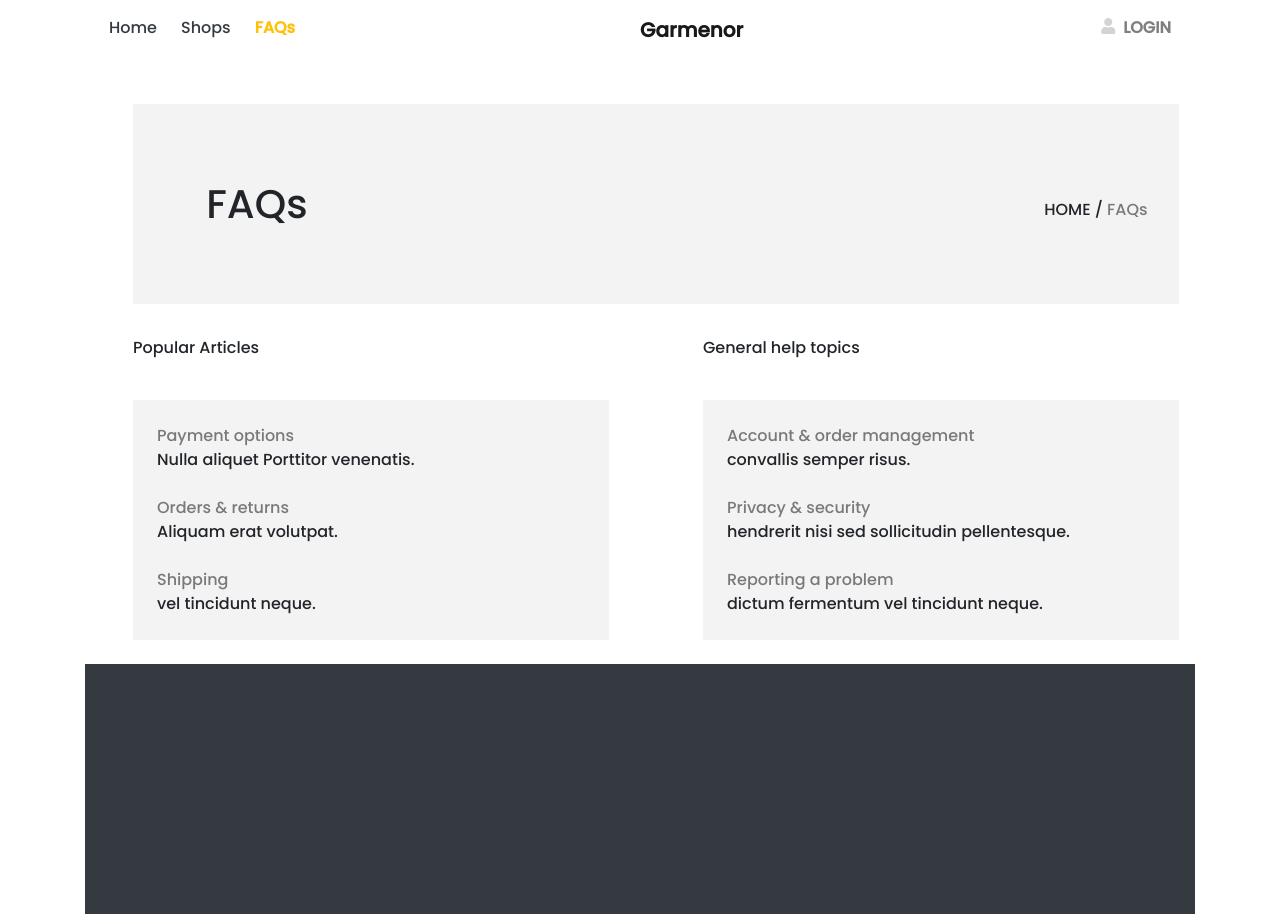
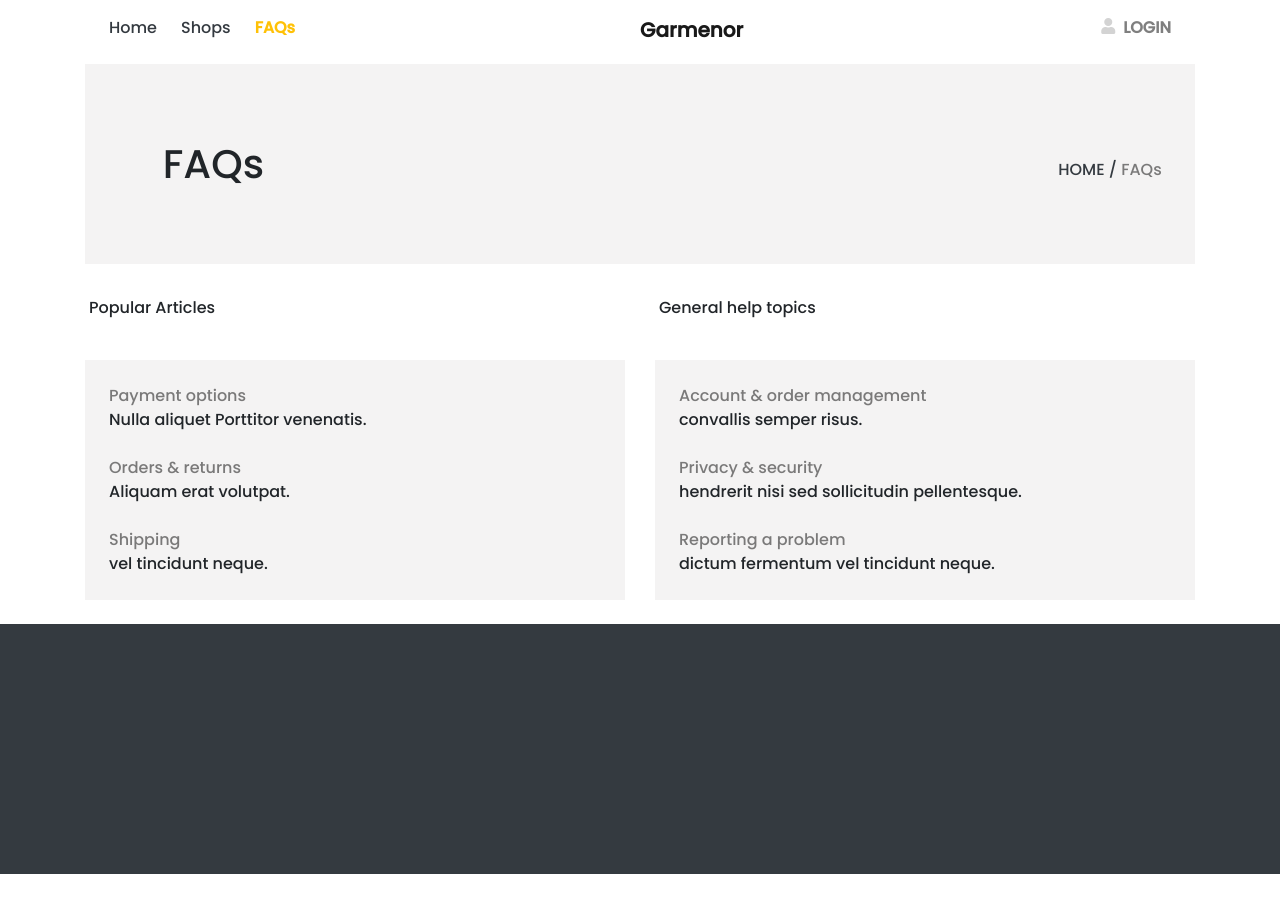
Before and after one commit to ekomikie/feature-page, a plain HTML site: page index.html in a window 1280 px wide. After the commit the page ends 874 px from the top, so only its background shows below. Drawn offline with nearby package versions, Linux system fonts and the light colour scheme.

Commit message:
new update

```diff
--- a/index.html
+++ b/index.html
@@ -4,11 +4,6 @@
     <meta charset="UTF-8" />
     <meta name="viewport" content="width=device-width, initial-scale=1.0" />
     <!-- Required meta tags -->
-    <meta charset="utf-8" />
-    <meta
-      name="viewport"
-      content="width=device-width, initial-scale=1, shrink-to-fit=no"
-    />
 
     <!-- Bootstrap CSS -->
     <link
@@ -73,23 +68,26 @@
 
 
             <!--1ST SECTION-->
-      <div class="faqs-wrapper mt-5 ml-5 mr-3">
+      <div class="faqs-wrapper mt-2">
         <h1 class="faqs">FAQs</h1>
-
-        <p class="faq-text">
-          <span class="home-faq">HOME /</span
-          ><span class="faq-home text-black-50"> FAQs</span>
+     <p class="faq-text">
+          <a href="#" class="text-dark" style="text-decoration: none;"
+            ><span class="home-faq">HOME /</span></a
+          ><a href="#" style="text-decoration: none;"
+            ><span class="faq-home text-black-50"> FAQs</span></a
+          >
         </p>
       </div>
 
+
       <!--Content-->
-      <div class="row mb-2 mt-2">
+          <div class="row mb-2 mt-2">
         <div class="col-sm-6">
-          <div class="left-content mr-3">
-            <div class="left-card w-60">
-              <p class="left-card-name py-4 px-5">Popular Articles</p>
+          <div class="left-content">
+            <div class="left-card w-70">
+              <p class="left-card-name py-4 px-1">Popular Articles</p>
             </div>
-            <div class="left-box ml-5 pr-5 px-4">
+            <div class="left-box px-4">
               <p class="left-text py-4 pr-2">
                 <span class="left-grey-text text-black-50">
                   Payment options</span
@@ -114,12 +112,13 @@
             </div>
           </div>
         </div>
-        <div class="col-sm-6">
-          <div class="right-content mr-3">
+         <div class="col-sm-6">
+          <div class="right-content">
             <div class="right-card">
-              <p class="right-card-name py-4 pl-5">General help topics</p>
+              <p class="right-card-name py-4 pl-1">General help topics</p>
             </div>
-            <div class="right-box ml-5">
+            <div class="right-box">
+
               <p class="right-text p-4">
                 <span class="right-grey-text text-black-50"
                   >Account & order management</span
@@ -148,9 +147,10 @@
           </div>
         </div>
       </div>
+     </div>
             <!--FOOTER-->
-      <div class="foot-box bg-dark" style="height: 250px;"></div>
-    </div>
+      <div class="foot-box bg-dark" style="height: 250px; width: 100%;"></div>
+
     <!-- Optional JavaScript -->
     <!-- jQuery first, then Popper.js, then Bootstrap JS -->
     <script
```
